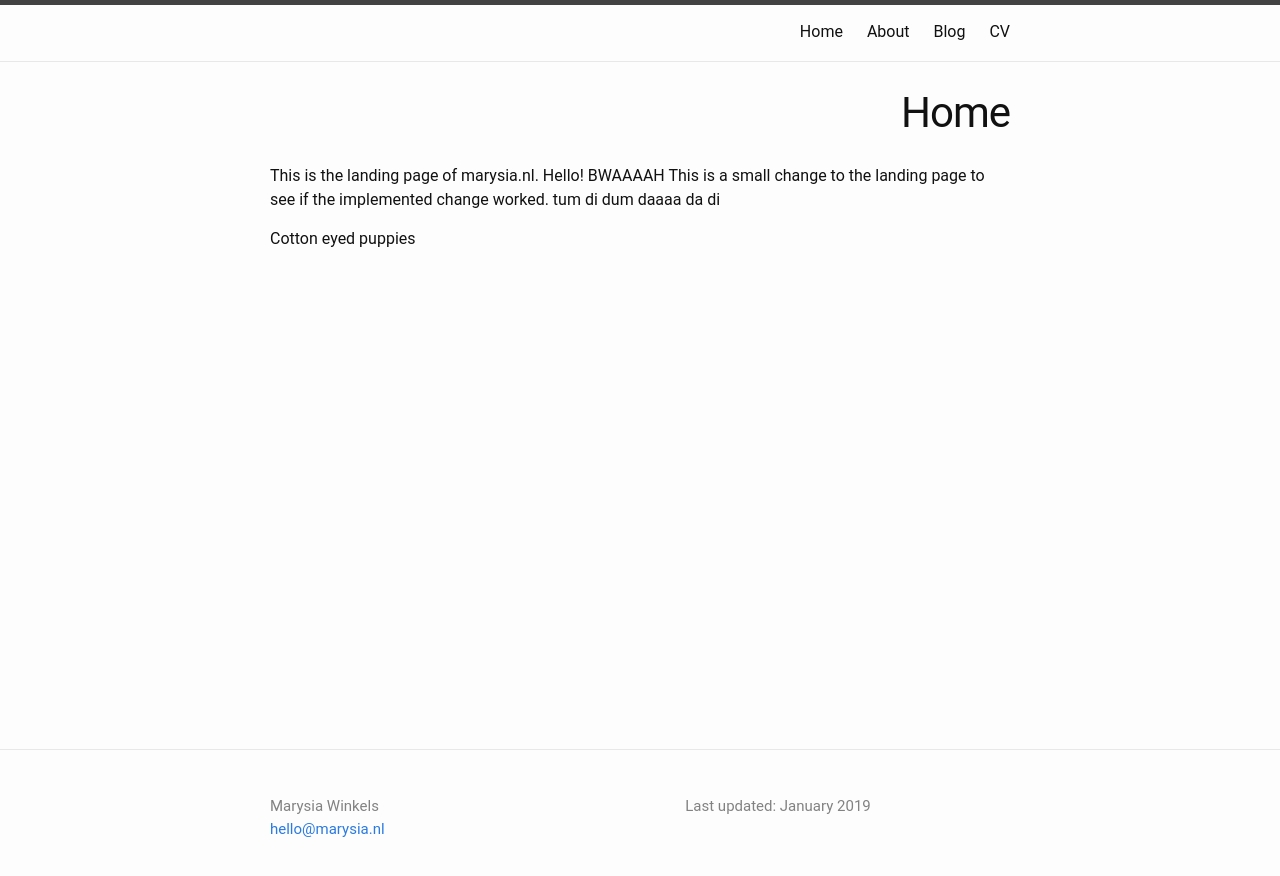
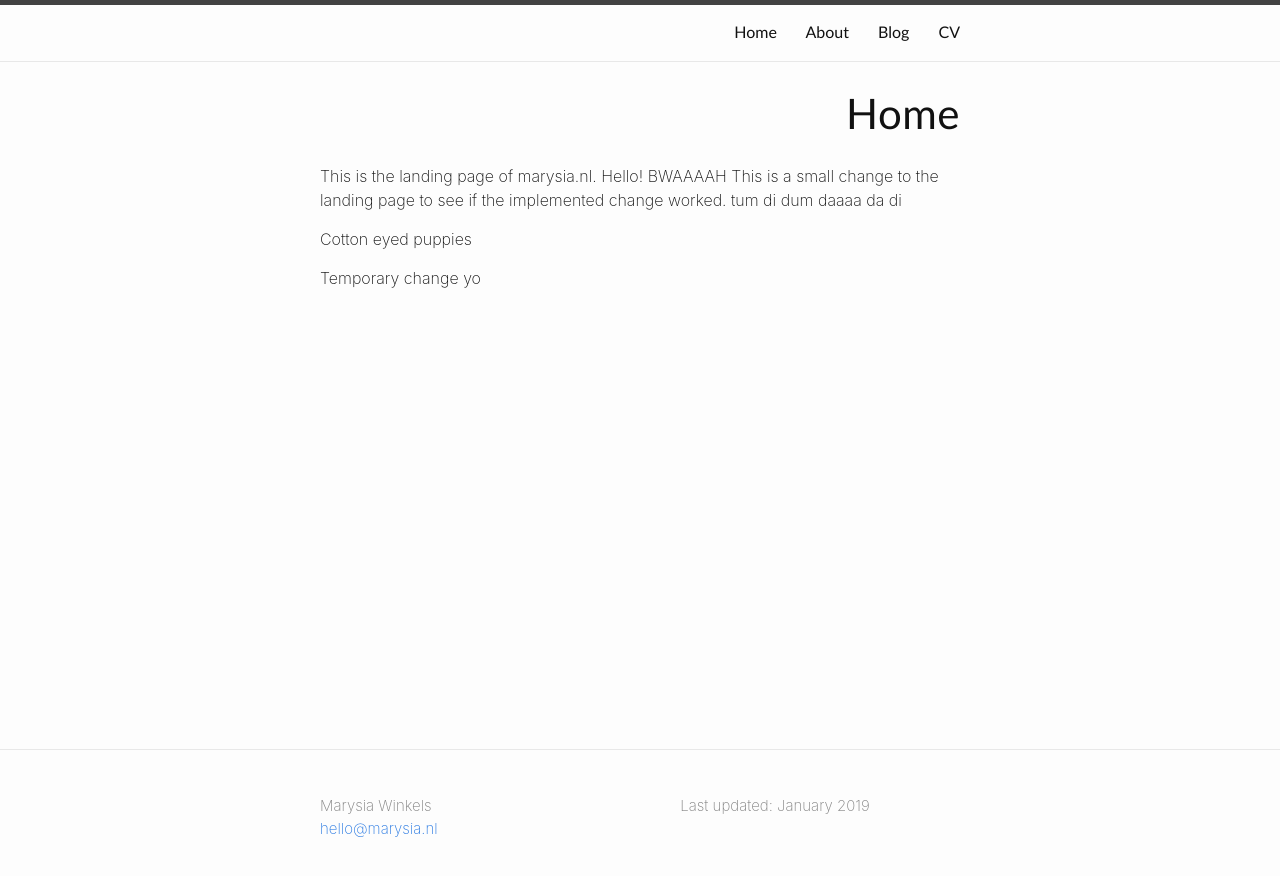
Before and after one commit to marysia/marysia.github.io, a Jekyll site: the page built from index.md, in a window 1280 px wide. Shown: the top 876 px of the page. Built offline with Jekyll 4.4.1, drawn with Linux system fonts in a browser that asks for light colours.

Commit message:
Layout changes

```diff
--- a/_layouts/blog.html
+++ b/_layouts/blog.html
@@ -3,6 +3,10 @@ layout: default
 ---
 
 <div class="home">
+
+  <header class="post-header">
+    <h1 class="post-title">{{ page.title | escape }}</h1>
+  </header>
 
   {{ content }}
 
--- a/_layouts/home.html
+++ b/_layouts/home.html
@@ -28,7 +28,7 @@ layout: default
       {%- endfor -%}
     </ul>
 
-    <p class="rss-subscribe">subscribe <a href="{{ "/feed.xml" | relative_url }}">via RSS</a></p>
+
   {%- endif -%}
 
 </div>
--- a/_layouts/page.html
+++ b/_layouts/page.html
@@ -4,7 +4,7 @@ layout: default
 <article class="post">
 
   <header class="post-header">
-    <div align="right"><h1 class="post-title">{{ page.title | escape }}</h1></div>
+    <h1 class="post-title">{{ page.title | escape }}</h1>
   </header>
 
   <div class="post-content">
--- a/_sass/minima.scss
+++ b/_sass/minima.scss
@@ -2,9 +2,9 @@
 
 // Define defaults for each variable.
 
-$base-font-family: Roboto, -apple-system, BlinkMacSystemFont, "Segoe UI", Helvetica, Arial, sans-serif, "Apple Color Emoji", "Segoe UI Emoji", "Segoe UI Symbol" !default;
+$base-font-family: -apple-system, BlinkMacSystemFont, Roboto, "Segoe UI", Helvetica, Arial, sans-serif, "Apple Color Emoji", "Segoe UI Emoji", "Segoe UI Symbol" !default;
 $base-font-size:   16px !default;
-$base-font-weight: 400 !default;
+$base-font-weight: 250 !default;
 $small-font-size:  $base-font-size * 0.875 !default;
 $base-line-height: 1.5 !default;
 
@@ -21,10 +21,10 @@ $grey-color-dark:  darken($grey-color, 25%) !default;
 $table-text-align: left !default;
 
 // Width of the content area
-$content-width:    800px !default;
+$content-width:    700px !default;
 
 $on-palm:          600px !default;
-$on-laptop:        800px !default;
+$on-laptop:        700px !default;
 
 // Use media queries like this:
 // @include media-query($on-palm) {
--- a/_sass/minima/_layout.scss
+++ b/_sass/minima/_layout.scss
@@ -5,7 +5,8 @@
   border-top: 5px solid $grey-color-dark;
   border-bottom: 1px solid $grey-color-light;
   min-height: $spacing-unit * 1.865;
-
+  word-spacing: 5px;
+  font-family: "Optima", Optima, sans-serif;
   // Positioning context for the mobile navigation icon
   position: relative;
 }
@@ -186,6 +187,7 @@
 
 .post-list-heading {
   @include relative-font-size(1.75);
+
 }
 
 .post-list {
@@ -218,8 +220,10 @@
 
 .post-title {
   @include relative-font-size(2.625);
-  letter-spacing: -1px;
+  letter-spacing: .5px;
   line-height: 1;
+  text-align: right;
+  font-family: "Optima", Optima, sans-serif;
 
   @include media-query($on-laptop) {
     @include relative-font-size(2.25);
--- a/index.md
+++ b/index.md
@@ -12,3 +12,5 @@ This is a small change to the landing page to see if the implemented change work
 tum di dum daaaa da di
 
 Cotton eyed puppies
+
+Temporary change yo
```
